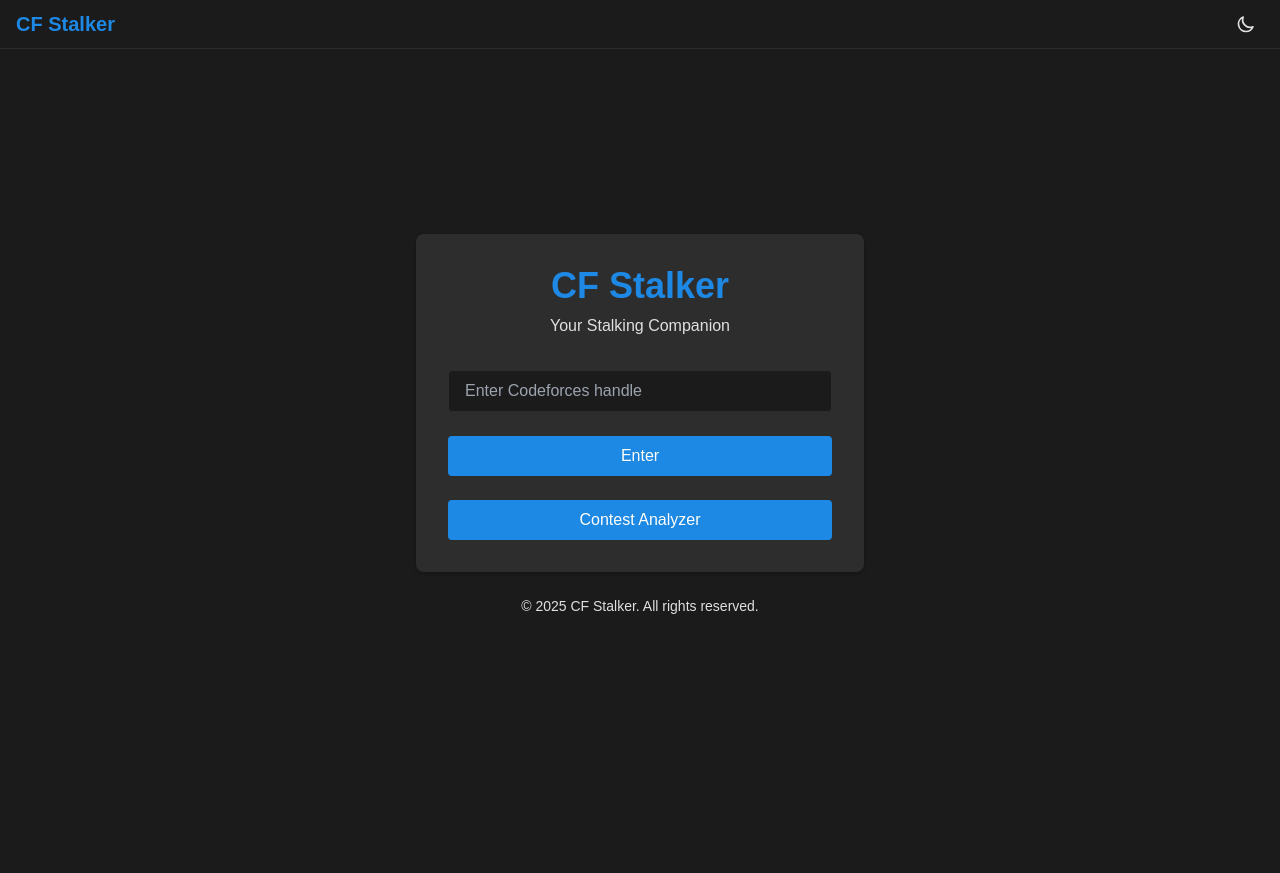
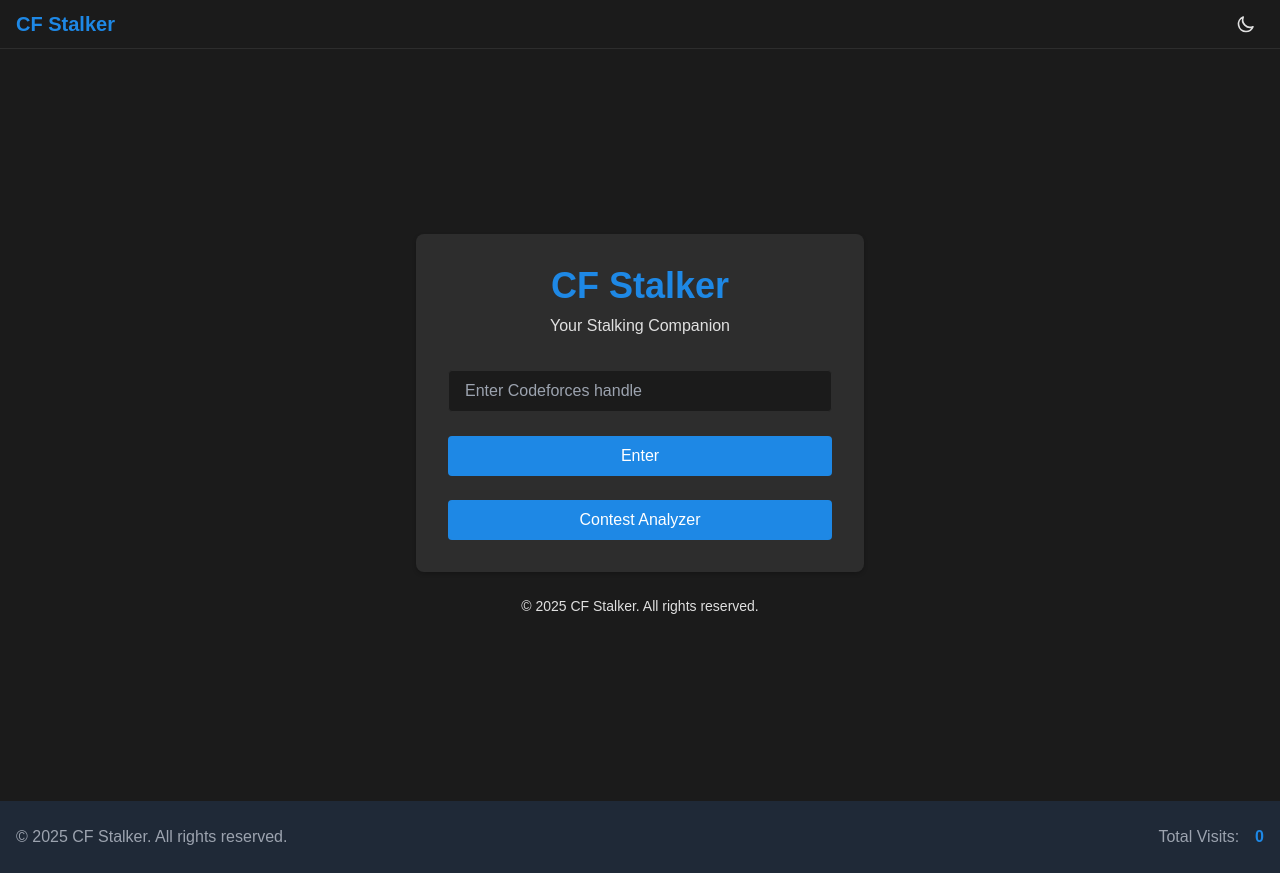
Before and after one commit to samirkumar1002/CF_Stalker, a React (Vite) app in the folder frontend/: page / in a window 1280 px wide. Before the commit the page ends 801 px from the top, so only its background shows below. Built offline with nearby package versions, Linux system fonts and the light colour scheme; no server answers.

Commit message:
Added visit count feature

```diff
--- a/frontend/src/pages/Landing.jsx
+++ b/frontend/src/pages/Landing.jsx
@@ -1,10 +1,13 @@
-import React, { useState } from 'react';
+import React, { useState, useEffect } from 'react';
 import { useNavigate, Link } from 'react-router-dom';
 import ThemeToggle from '../components/ThemeToggle';
+import { motion } from 'framer-motion';
+import { FaCode, FaChartLine, FaSearch, FaUsers } from 'react-icons/fa';
 
 function Landing() {
   const [handle, setHandle] = useState('');
   const navigate = useNavigate();
+  const [visitCount, setVisitCount] = useState(0);
 
   const handleSubmit = async (e) => {
     e.preventDefault();
@@ -18,6 +21,20 @@
       alert('Invalid Codeforces handle!');
     }
   };
+
+  useEffect(() => {
+    const fetchVisitCount = async () => {
+      try {
+        const response = await fetch(`${import.meta.env.VITE_API_URL}/api/visits`);
+        const data = await response.json();
+        setVisitCount(data.count);
+      } catch (error) {
+        console.error('Error fetching visit count:', error);
+      }
+    };
+
+    fetchVisitCount();
+  }, []);
 
   return (
     <div className="min-h-screen bg-cf-dark dark:bg-cf-dark-light">
@@ -71,6 +88,23 @@
           </div>
         </div>
       </div>
+
+      {/* Footer */}
+      <footer className="bg-gray-800 py-6">
+        <div className="container mx-auto px-4">
+          <div className="flex flex-col md:flex-row justify-between items-center">
+            <div className="text-center md:text-left mb-4 md:mb-0">
+              <p className="text-gray-400">
+                © {new Date().getFullYear()} CF Stalker. All rights reserved.
+              </p>
+            </div>
+            <div className="flex items-center space-x-4">
+              <span className="text-gray-400">Total Visits:</span>
+              <span className="text-cf-blue font-semibold">{visitCount.toLocaleString()}</span>
+            </div>
+          </div>
+        </div>
+      </footer>
     </div>
   );
 }
```
Also changed, not shown: 1 other file (tests, documents, lock files or other folders).
